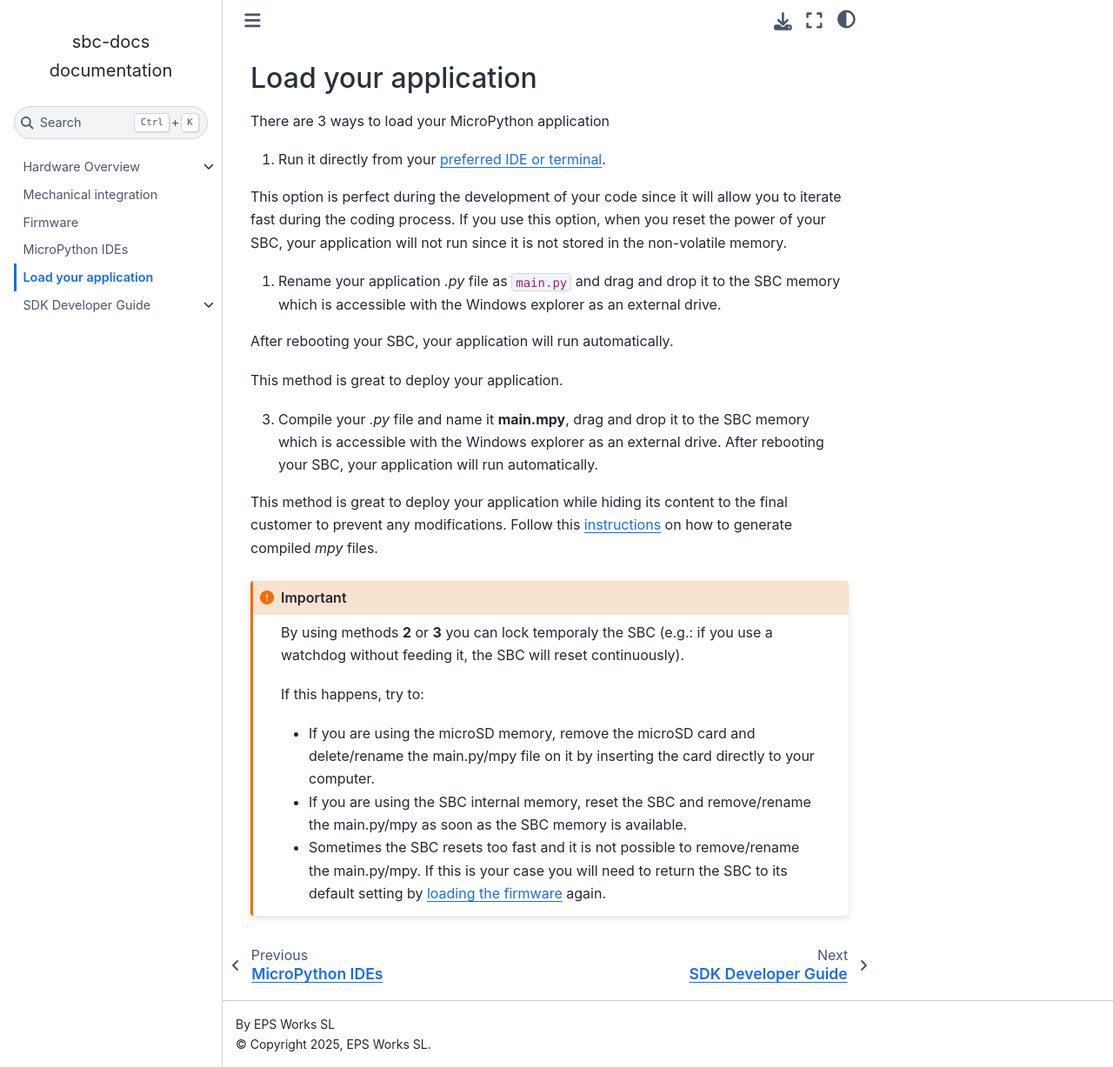
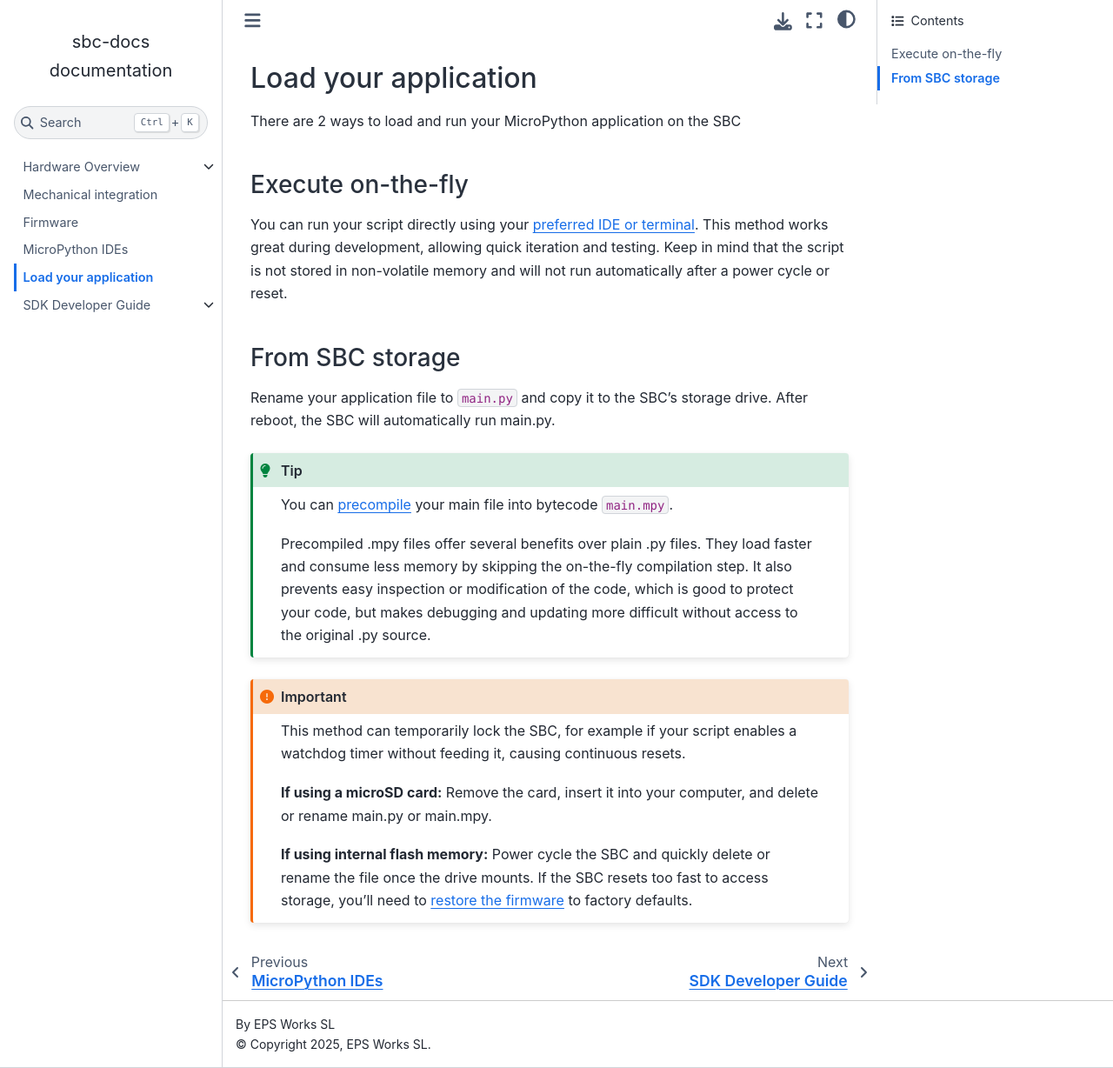
Before and after one commit to EPS-Works/sbc-docs, a Sphinx documentation site: the page built from source/application/application.md, in a window 1280 px wide and 1228 px high. Shown: the whole window at 87% size. Built offline with Sphinx 7.4.7 and the Sphinx Book theme 1.1.4, drawn with Linux system fonts in a browser that asks for light colours.

Commit message:
docs(application): update and simplify the load your application page

```diff
--- a/source/application/application.md
+++ b/source/application/application.md
@@ -1,30 +1,28 @@
 # Load your application
 
-There are 3 ways to load your MicroPython application
+There are 2 ways to load and run your MicroPython application on the SBC
 
-1. Run it directly from your [preferred IDE or terminal](../ides/ides.md).
+## Execute on-the-fly
 
-  This option is perfect during the development of your code since it will allow you to iterate fast during the coding process.
-  If you use this option, when you reset the power of your SBC, your application will not run since it is not stored in the non-volatile memory.
+You can run your script directly using your [preferred IDE or terminal](../ides/ides.md). This method works great during development, allowing quick iteration and testing. Keep in mind that the script is not stored in non-volatile memory and will not run automatically after a power cycle or reset.
 
-1. Rename your application *.py* file as `main.py` and drag and drop it to the SBC memory which is accessible with the Windows explorer as an external drive.
+## From SBC storage
 
-  After rebooting your SBC, your application will run automatically.
+Rename your application file to `main.py` and copy it to the SBC's storage drive.
+After reboot, the SBC will automatically run main.py.
 
-  This method is great to deploy your application.
+:::{tip}
+You can [precompile](https://www.ardusimple.com/distribute-mpy-precompiled-files) your main file into bytecode `main.mpy`.
 
-3. Compile your *.py* file and name it **main.mpy**, drag and drop it to the SBC memory which is accessible with the Windows explorer as an external drive.
-  After rebooting your SBC, your application will run automatically.
-
-  This method is great to deploy your application while hiding its content to the final customer to prevent any modifications.
-  Follow this [instructions](https://www.ardusimple.com/distribute-mpy-precompiled-files) on how to generate compiled *mpy* files.
+Precompiled .mpy files offer several benefits over plain .py files. They load faster and consume less memory by skipping the on-the-fly compilation step. It also prevents easy inspection or modification of the code, which is good to protect your code, but makes debugging and updating more difficult without access to the original .py source.
+:::
 
 :::{important}
-By using methods **2** or **3** you can lock temporaly the SBC (e.g.: if you use a watchdog without feeding it, the SBC will reset continuously).
+This method can temporarily lock the SBC, for example if your script enables a watchdog timer without feeding it, causing continuous resets.
 
-If this happens, try to:
+**If using a microSD card:**
+Remove the card, insert it into your computer, and delete or rename main.py or main.mpy.
 
-- If you are using the microSD memory, remove the microSD card and delete/rename the main.py/mpy file on it by inserting the card directly to your computer.
-- If you are using the SBC internal memory, reset the SBC and remove/rename the main.py/mpy as soon as the SBC memory is available.
-- Sometimes the SBC resets too fast and it is not possible to remove/rename the main.py/mpy. If this is your case you will need to return the SBC to its default setting by [loading the firmware](../firmware/firmware.md) again.
+**If using internal flash memory:**
+Power cycle the SBC and quickly delete or rename the file once the drive mounts. If the SBC resets too fast to access storage, you'll need to [restore the firmware](../firmware/firmware.md) to factory defaults.
 :::
```
